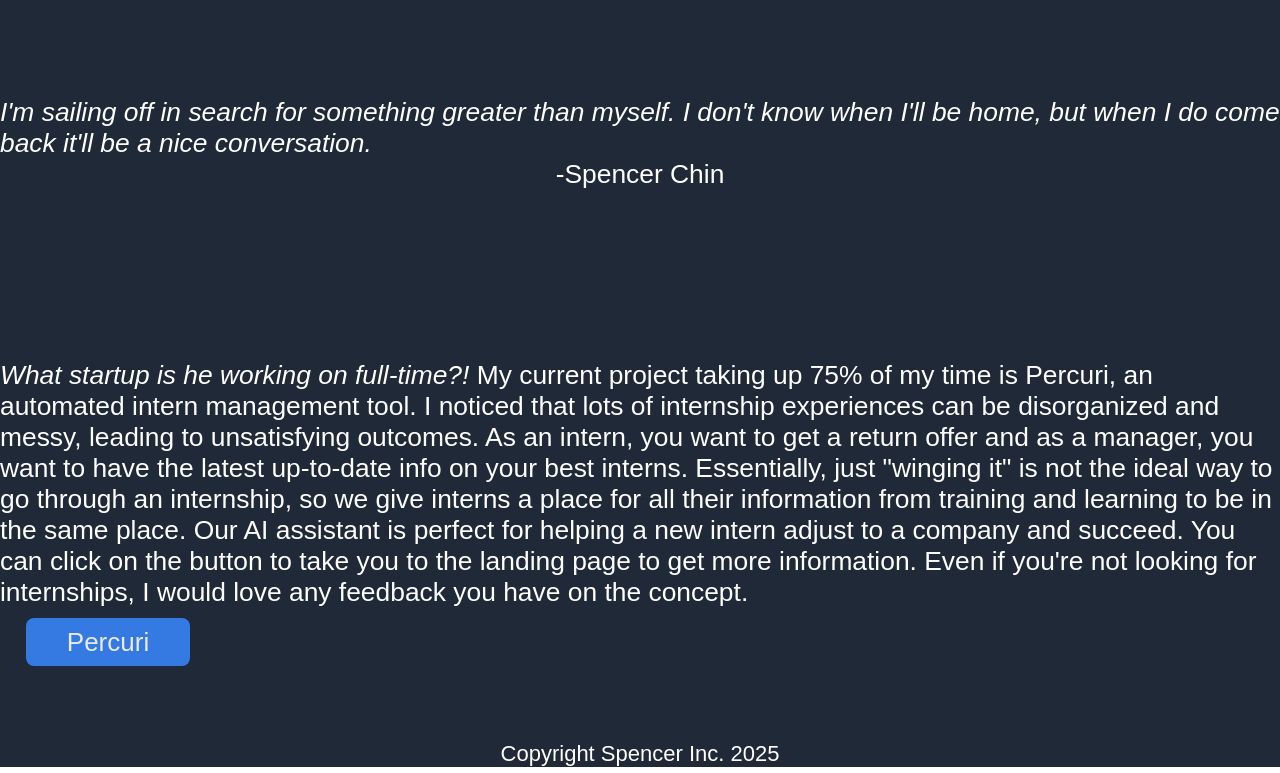
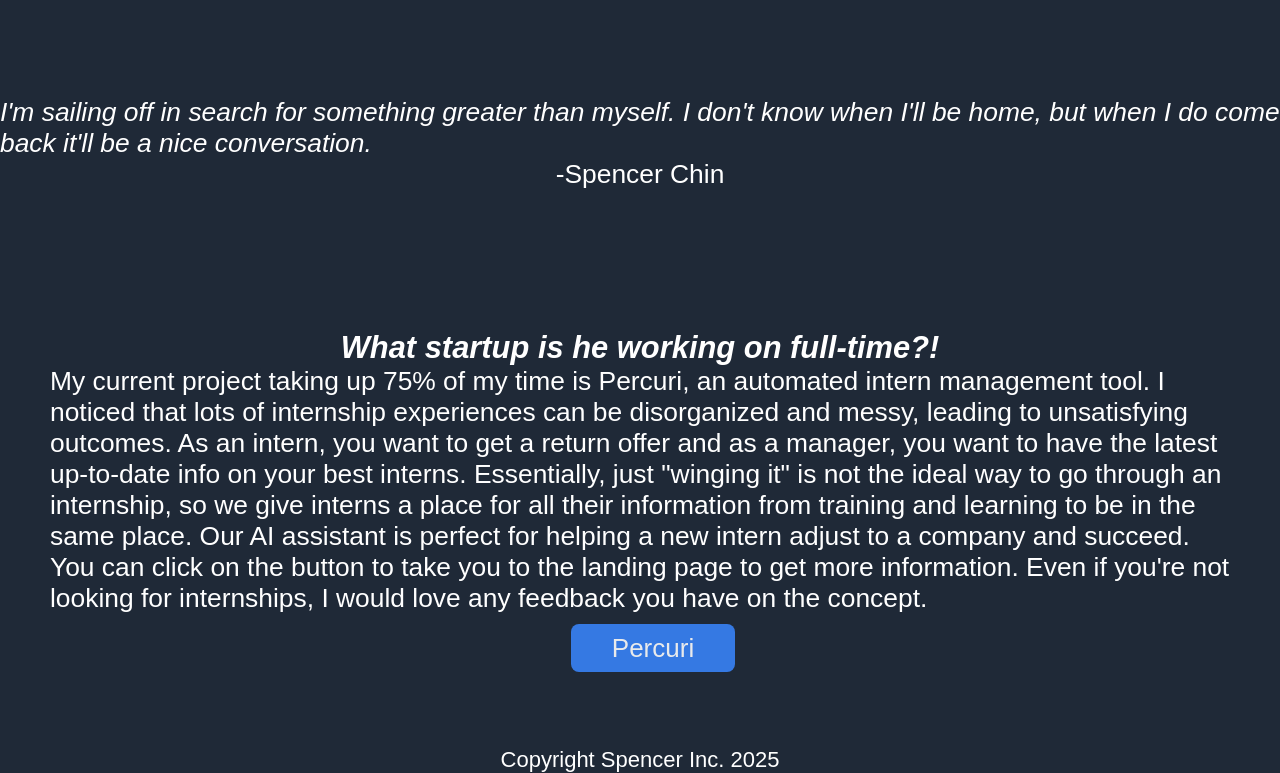
Before and after one commit to SpencerrrC/PersonalWebsite, a plain HTML site: page index.html in a window 1280 px wide. Shown: the part 1824-2597 px from the top of the page. Drawn offline with Linux system fonts and the light colour scheme.

Commit message:
Finish CTA

```diff
--- a/index.html
+++ b/index.html
@@ -87,8 +87,9 @@
       <section class="CTA">
 
         <div class="CTA_wrapper">
-        <p><em>What startup is he working on full-time?!</em> My current project taking up 75% of my time is Percuri, an automated intern management tool. I noticed that lots of internship experiences can be disorganized and messy, leading to unsatisfying outcomes. As an intern, you want to get a return offer and as a manager, you want to have the latest up-to-date info on your best interns. Essentially, just "winging it" is not the ideal way to go through an internship, so we give interns a place for all their information from training and learning to be in the same place. Our AI assistant is perfect for helping a new intern adjust to a company and succeed. You can click on the button to take you to the landing page to get more information. Even if you're not looking for internships, I would love any feedback you have on the concept.</p>
-        <button>Percuri</button>
+        <h3><em>What startup is he working on full-time?!</em></h3>
+          <p> My current project taking up 75% of my time is Percuri, an automated intern management tool. I noticed that lots of internship experiences can be disorganized and messy, leading to unsatisfying outcomes. As an intern, you want to get a return offer and as a manager, you want to have the latest up-to-date info on your best interns. Essentially, just "winging it" is not the ideal way to go through an internship, so we give interns a place for all their information from training and learning to be in the same place. Our AI assistant is perfect for helping a new intern adjust to a company and succeed. You can click on the button to take you to the landing page to get more information. Even if you're not looking for internships, I would love any feedback you have on the concept.</p>
+        <button id="percuri_cta">Percuri</button>
 
       </div>
       </section>
--- a/style.css
+++ b/style.css
@@ -198,21 +198,22 @@
 }
 
 /* CTA Section Stuff */
-.CTA {
+
+.CTA_wrapper {
   display: flex;
   flex-direction: column;
   align-items: center;
-}
-.CTA_wrapper {
-
-
+  justify-content: center;
   background-color: #1f2937;
   color: white;
   font-size: larger;
-  padding-top: 100px;
+  padding-top: 70px;
+  padding-left: 50px;
+  padding-right: 50px;
   padding-bottom: 70px;
 
 }
+
 /* Footer Stuff */
 .footer_wrapper {
   display: flex;
```
